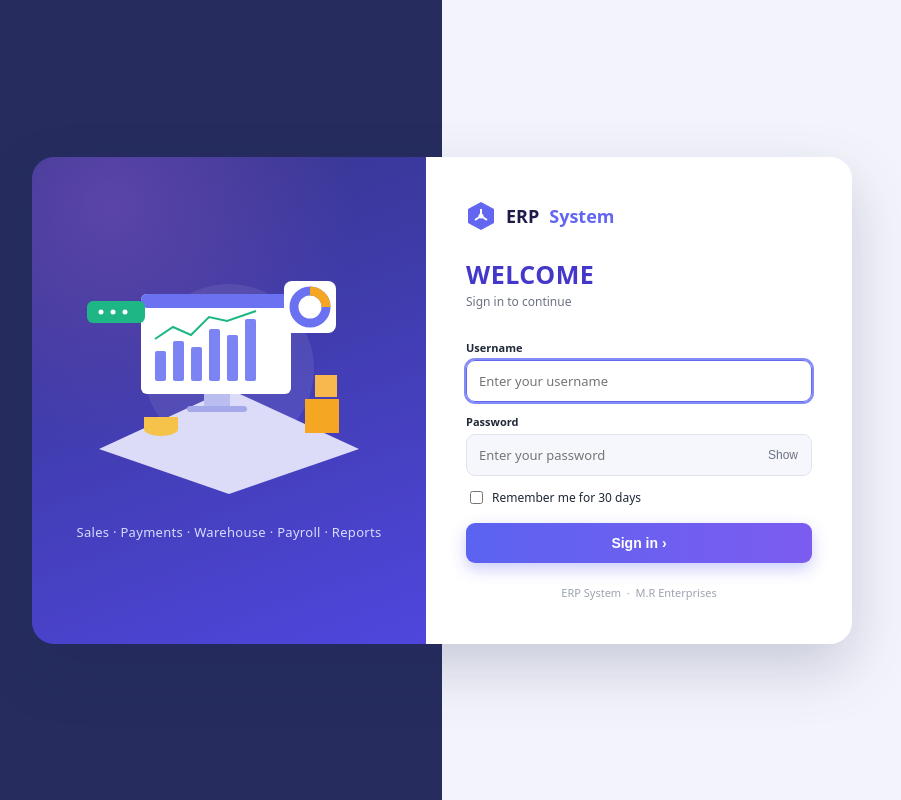
After one commit to zubair9040/all-work-, a Django app: page /login/ in a window 1280 px wide. The commit adds this page. Shown: the whole page, without its empty margins (198-1099 px from the left). Run offline with Django 5.2, Linux system fonts and the light colour scheme.

Commit message:
Add branded login page with remember-me, show/hide password and error feedback
Co-Authored-By: Claude Sonnet 5.5 <noreply@anthropic.com>
Claude-Session: https://claude.ai/code/session_013crxU5sjmfCV3bXBZXMbGS

```diff
--- a/config/settings.py
+++ b/config/settings.py
@@ -111,8 +111,9 @@ AUTH_PASSWORD_VALIDATORS = [
 LANGUAGE_CODE = "en-us"
 
 TIME_ZONE = "UTC"
-LOGIN_URL = "/admin/login/"
+LOGIN_URL = "/login/"
 LOGIN_REDIRECT_URL = "/"
+LOGOUT_REDIRECT_URL = "/login/"
 
 USE_I18N = True
 
--- a/config/urls.py
+++ b/config/urls.py
@@ -1,12 +1,20 @@
 from django.contrib import admin
+from django.contrib.auth.views import LogoutView
+from django.shortcuts import redirect
 from django.urls import path
 
+from core.auth import ERPLoginView
 from core.views import dashboard
 
 admin.site.site_header = "ERP Administration"
 admin.site.site_title = "ERP"
 
+# Send the admin's own login page to the branded one
+admin.site.login = lambda request, extra_context=None: redirect(f"/login/?next={request.GET.get('next', '/admin/')}")
+
 urlpatterns = [
+    path("login/", ERPLoginView.as_view(), name="login"),
+    path("logout/", LogoutView.as_view(), name="logout"),
     path("", dashboard, name="dashboard"),
     path("admin/", admin.site.urls),
 ]
--- /dev/null
+++ b/core/auth.py
@@ -0,0 +1,14 @@
+from django.contrib.auth.views import LoginView
+
+REMEMBER_SECONDS = 60 * 60 * 24 * 30
+
+
+class ERPLoginView(LoginView):
+    template_name = "registration/login.html"
+    redirect_authenticated_user = True
+
+    def form_valid(self, form):
+        response = super().form_valid(form)
+        # 0 = expire when the browser closes; otherwise keep for 30 days
+        self.request.session.set_expiry(REMEMBER_SECONDS if self.request.POST.get("remember") else 0)
+        return response
--- a/templates/dashboard.html
+++ b/templates/dashboard.html
@@ -20,7 +20,7 @@
 </style>
 </head>
 <body>
-<header><strong>ERP</strong><span>{{ request.user }}<a href="/admin/">Admin</a></span></header>
+<header><strong>ERP</strong><span>{{ request.user }}<a href="/admin/">Admin</a><form method="post" action="/logout/" style="display:inline">{% csrf_token %}<button style="margin-left:16px;background:none;border:0;color:#fff;cursor:pointer;font:inherit;text-decoration:underline">Sign out</button></form></span></header>
 <main>
   <div class="grid">
     <div class="card">Sales this month<b>{{ month_sales }}</b></div>
--- /dev/null
+++ b/templates/registration/login.html
@@ -0,0 +1,114 @@
+<!doctype html>
+<html lang="en">
+<head>
+<meta charset="utf-8">
+<meta name="viewport" content="width=device-width, initial-scale=1">
+<title>Sign in - ERP System</title>
+<style>
+  *{box-sizing:border-box}
+  body{margin:0;min-height:100vh;display:flex;align-items:center;justify-content:center;
+       font-family:system-ui,-apple-system,"Segoe UI",sans-serif;
+       background:linear-gradient(90deg,#262d5e 50%,#f3f4fb 50%)}
+  .card{display:flex;width:min(820px,calc(100% - 32px));min-height:425px;border-radius:22px;overflow:hidden;
+        box-shadow:0 24px 60px #1f245733}
+  .art{flex:1;background:radial-gradient(circle at 20% 10%,#5b44a8,transparent 45%),linear-gradient(160deg,#35358a,#4f46dd);
+       display:flex;flex-direction:column;align-items:center;justify-content:center;color:#d9dcff;font-size:13px;padding:24px}
+  .art svg{width:100%;max-width:300px;height:auto}
+  .art p{margin:14px 0 0;letter-spacing:.3px}
+  .form{flex:1;background:#fff;padding:44px 40px;display:flex;flex-direction:column;justify-content:center}
+  .brand{display:flex;align-items:center;gap:10px;font-weight:700;font-size:18px;color:#1e1b4b}
+  .brand span{color:#6366f1}
+  h1{margin:26px 0 2px;font-size:25px;letter-spacing:.5px;color:#4338ca;text-transform:uppercase}
+  .sub{font-size:12px;color:#6b7280;margin:0 0 18px}
+  label{display:block;font-size:11px;font-weight:700;color:#1f2937;margin:12px 0 5px}
+  .field{position:relative}
+  input[type=text],input[type=password]{width:100%;padding:11px 12px;border:1px solid #dfe3ee;border-radius:9px;
+        background:#f6f7fc;font:inherit;font-size:13px}
+  input:focus{outline:2px solid #818cf8;background:#fff;border-color:#6366f1}
+  #toggle{position:absolute;right:8px;top:50%;transform:translateY(-50%);background:none;border:0;cursor:pointer;
+        color:#6b7280;font-size:12px;padding:4px 6px}
+  .row{display:flex;justify-content:space-between;align-items:center;margin:12px 0 4px;font-size:12px;color:#4b5563}
+  .row label{display:flex;gap:6px;align-items:center;margin:0;font-weight:500;font-size:12px}
+  button.go{margin-top:12px;width:100%;padding:12px;border:0;border-radius:9px;color:#fff;font-weight:700;font-size:14px;
+        cursor:pointer;background:linear-gradient(90deg,#5b63f0,#7c5cf0);box-shadow:0 6px 16px #6366f155}
+  button.go:disabled{opacity:.7;cursor:wait}
+  .err{background:#fef2f2;color:#b91c1c;border:1px solid #fecaca;border-radius:8px;padding:9px 12px;font-size:12px;margin-bottom:6px}
+  .foot{margin-top:22px;text-align:center;font-size:11px;color:#9ca3af}
+  @media (max-width:640px){
+    body{background:#f3f4fb}
+    .art{display:none}
+    .form{padding:32px 24px}
+    .card{box-shadow:0 8px 24px #1f245722}
+  }
+</style>
+</head>
+<body>
+<div class="card">
+  <div class="art" aria-hidden="true">
+    <svg viewBox="0 0 300 250" xmlns="http://www.w3.org/2000/svg">
+      <circle cx="150" cy="110" r="85" fill="#ffffff14"/>
+      <polygon points="20,190 150,130 280,190 150,235" fill="#dcdcf8"/>
+      <rect x="62" y="35" width="150" height="100" rx="6" fill="#fff"/>
+      <rect x="62" y="35" width="150" height="14" rx="6" fill="#6b72f2"/>
+      <g fill="#7c83f3"><rect x="76" y="92" width="11" height="30" rx="2"/><rect x="94" y="82" width="11" height="40" rx="2"/>
+        <rect x="112" y="88" width="11" height="34" rx="2"/><rect x="130" y="70" width="11" height="52" rx="2"/>
+        <rect x="148" y="76" width="11" height="46" rx="2"/><rect x="166" y="60" width="11" height="62" rx="2"/></g>
+      <polyline points="76,80 94,68 112,76 130,58 148,62 177,52" fill="none" stroke="#1db684" stroke-width="2"/>
+      <rect x="125" y="135" width="26" height="14" fill="#b9bdf0"/><rect x="108" y="147" width="60" height="6" rx="3" fill="#a4a9ea"/>
+      <rect x="205" y="22" width="52" height="52" rx="8" fill="#fff"/>
+      <circle cx="231" cy="48" r="16" fill="none" stroke="#6b72f2" stroke-width="9"/>
+      <path d="M231 32 A16 16 0 0 1 247 48" fill="none" stroke="#f5a623" stroke-width="9"/>
+      <rect x="8" y="42" width="58" height="22" rx="6" fill="#1db684"/>
+      <g fill="#fff"><circle cx="22" cy="53" r="2.5"/><circle cx="34" cy="53" r="2.5"/><circle cx="46" cy="53" r="2.5"/></g>
+      <rect x="226" y="140" width="34" height="34" fill="#f5a623"/><rect x="236" y="116" width="22" height="22" fill="#f8b84e"/>
+      <ellipse cx="82" cy="170" rx="17" ry="7" fill="#f5c24a"/><rect x="65" y="158" width="34" height="12" fill="#f5c24a"/>
+    </svg>
+    <p>Sales · Payments · Warehouse · Payroll · Reports</p>
+  </div>
+
+  <div class="form">
+    <div class="brand">
+      <svg width="30" height="30" viewBox="0 0 30 30"><polygon points="15,1 28,8 28,22 15,29 2,22 2,8" fill="#6366f1"/>
+        <circle cx="15" cy="15" r="2.5" fill="#fff"/><path d="M15 15V8M15 15l-6 4M15 15l6 4" stroke="#fff" stroke-width="2"/></svg>
+      ERP <span>System</span>
+    </div>
+    <h1>Welcome</h1>
+    <p class="sub">Sign in to continue</p>
+
+    <form method="post" id="login-form" novalidate>
+      {% csrf_token %}
+      <input type="hidden" name="next" value="{{ next }}">
+      {% if form.errors %}<div class="err" role="alert">Incorrect username or password. Please try again.</div>{% endif %}
+
+      <label for="id_username">Username</label>
+      <input type="text" name="username" id="id_username" placeholder="Enter your username"
+             autocomplete="username" autofocus required value="{{ form.username.value|default:'' }}">
+
+      <label for="id_password">Password</label>
+      <div class="field">
+        <input type="password" name="password" id="id_password" placeholder="Enter your password"
+               autocomplete="current-password" required>
+        <button type="button" id="toggle" aria-label="Show password">Show</button>
+      </div>
+
+      <div class="row"><label><input type="checkbox" name="remember"> Remember me for 30 days</label></div>
+
+      <button class="go" type="submit" id="submit">Sign in &rsaquo;</button>
+    </form>
+    <div class="foot">ERP System &nbsp;·&nbsp; M.R Enterprises</div>
+  </div>
+</div>
+<script>
+  var pw = document.getElementById('id_password'), t = document.getElementById('toggle');
+  t.addEventListener('click', function () {
+    var show = pw.type === 'password';
+    pw.type = show ? 'text' : 'password';
+    t.textContent = show ? 'Hide' : 'Show';
+    t.setAttribute('aria-label', show ? 'Hide password' : 'Show password');
+  });
+  document.getElementById('login-form').addEventListener('submit', function () {
+    var b = document.getElementById('submit'); b.disabled = true; b.textContent = 'Signing in…';
+  });
+</script>
+</body>
+</html>
```
Also changed, not shown: core/tests.py (+31 -0 lines).
